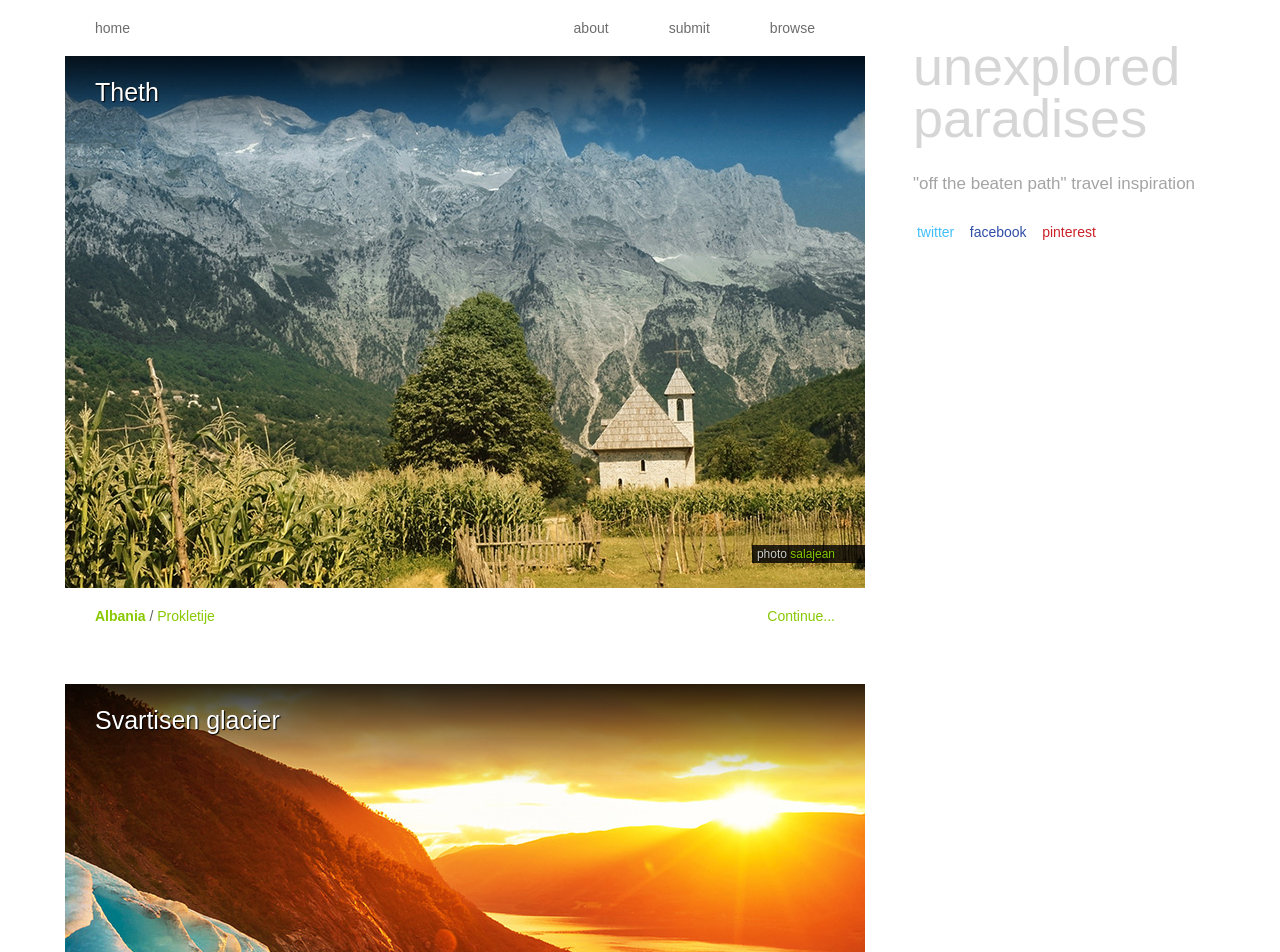
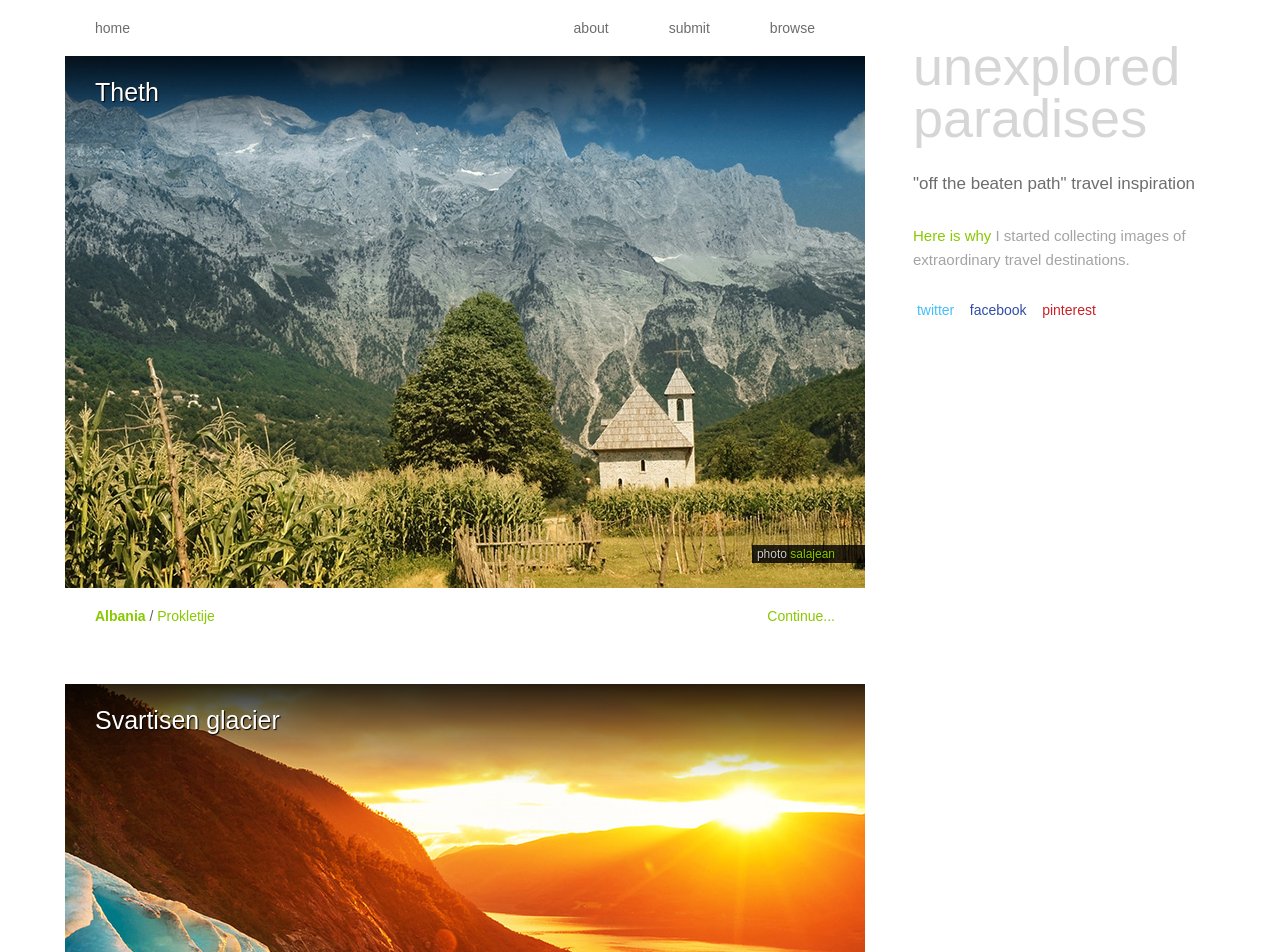
Before and after one commit to crawlingout/unexplored, a Jekyll site: the page built from index.html, in a window 1280 px wide. Shown: the top 952 px of the page. Built offline with Jekyll 4.4.1, drawn with Linux system fonts in a browser that asks for light colours; Markdown is read by kramdown in place of the engine named in the settings; the list of posts is cut into pages by our own code; comment, search, counter and statistics services are not loaded.

Commit message:
Explanation added to header

```diff
--- a/_includes/head.html
+++ b/_includes/head.html
@@ -70,6 +70,10 @@
 
             <h2>"off the beaten path" travel inspiration</h2>
 
+            <div id="explanation">
+                <a href="/first/">Here is why</a> I started collecting images of extraordinary travel destinations.
+            </div>
+
             <div class="subscribe">
               &nbsp;<a class="twittercolor" href="https://twitter.com/unXpl0red">twitter</a> &nbsp;&nbsp; <a class="facebookcolor" href="https://www.facebook.com/unexploredparadises">facebook</a> &nbsp;&nbsp; <a class="pinterestcolor" href="http://www.pinterest.com/unXplored/">pinterest</a>
             </div>
--- a/_posts/2014-06-16-first.markdown
+++ b/_posts/2014-06-16-first.markdown
@@ -50,4 +50,4 @@ When I am the foreigner in my travels to Spain or England, I go to places everyo
 
 There are a lot of sites where you can find info about Paris, Rome or Barcelona. Everyone knows about the Eiffel Tower, Taj Mahal, Machu Picchu and the pyramids. I want to create a site where travelers, backpackers and nomads can seek inspiration for their next adventure and let each other know about awesome places that are relatively unknown.
 
-Do you want to help me and <a href="../submit">let me know</a> about locations like that? I will try to build a collection of places worth visiting, with images, maps and location searches. We can help each other discover unexplored paradises of the world.
+Do you want to help me and <a href="../submit">let me know</a> about locations like that? I will try to build a collection of places worth visiting. We can help each other discover unexplored paradises of the world.
--- a/css/style.css
+++ b/css/style.css
@@ -126,6 +126,13 @@ button::-moz-focus-inner { border: 0; }
     line-height: 52px;
 }
 
+#explanation {
+    color: #a4a4a4;
+    font-size: 15px;
+    line-height: 24px;
+    padding: 20px 0 10px;
+}
+
 .title {
     min-height: 55px;
     padding-bottom: 20px;
@@ -142,7 +149,7 @@ button::-moz-focus-inner { border: 0; }
 }
 
 #head h2 {
-    color: #a4a4a4;
+    color: #6d6d6d;
     font-size: 17px;
     font-weight: normal;
     margin: 30px 0 10px;
```
